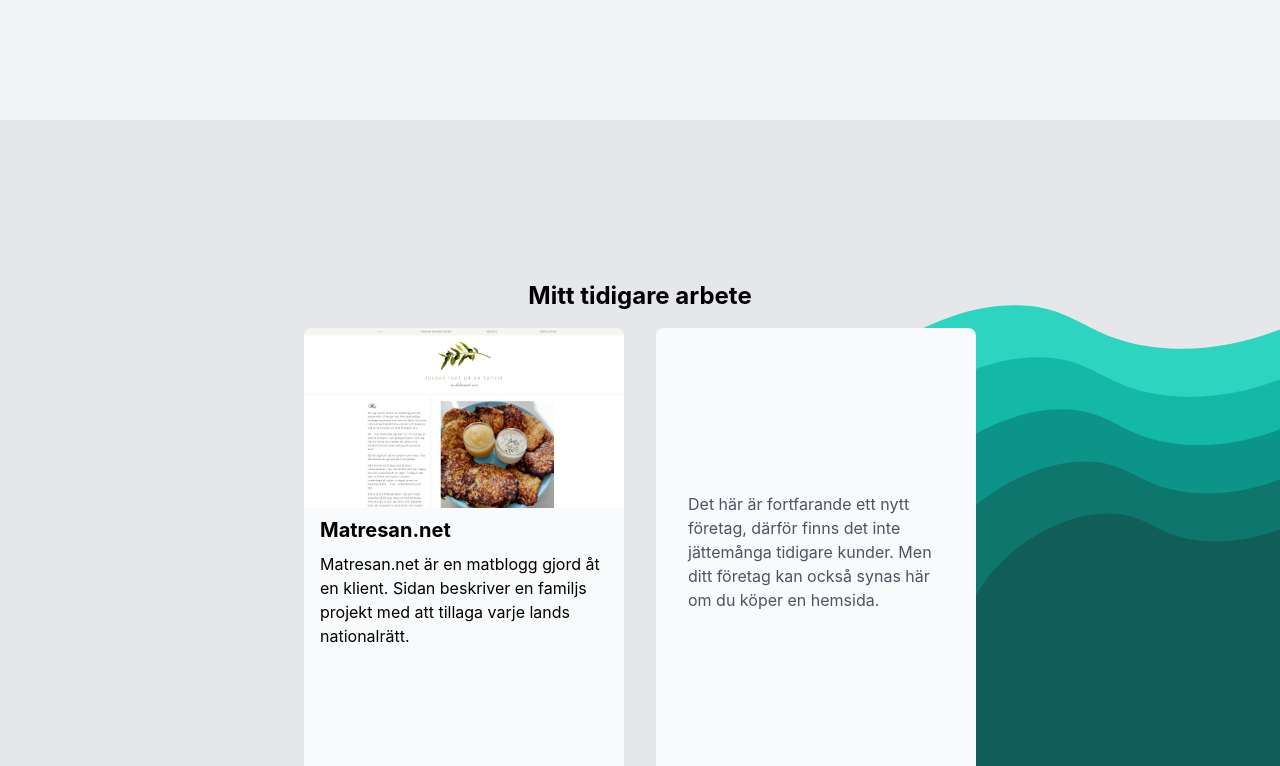
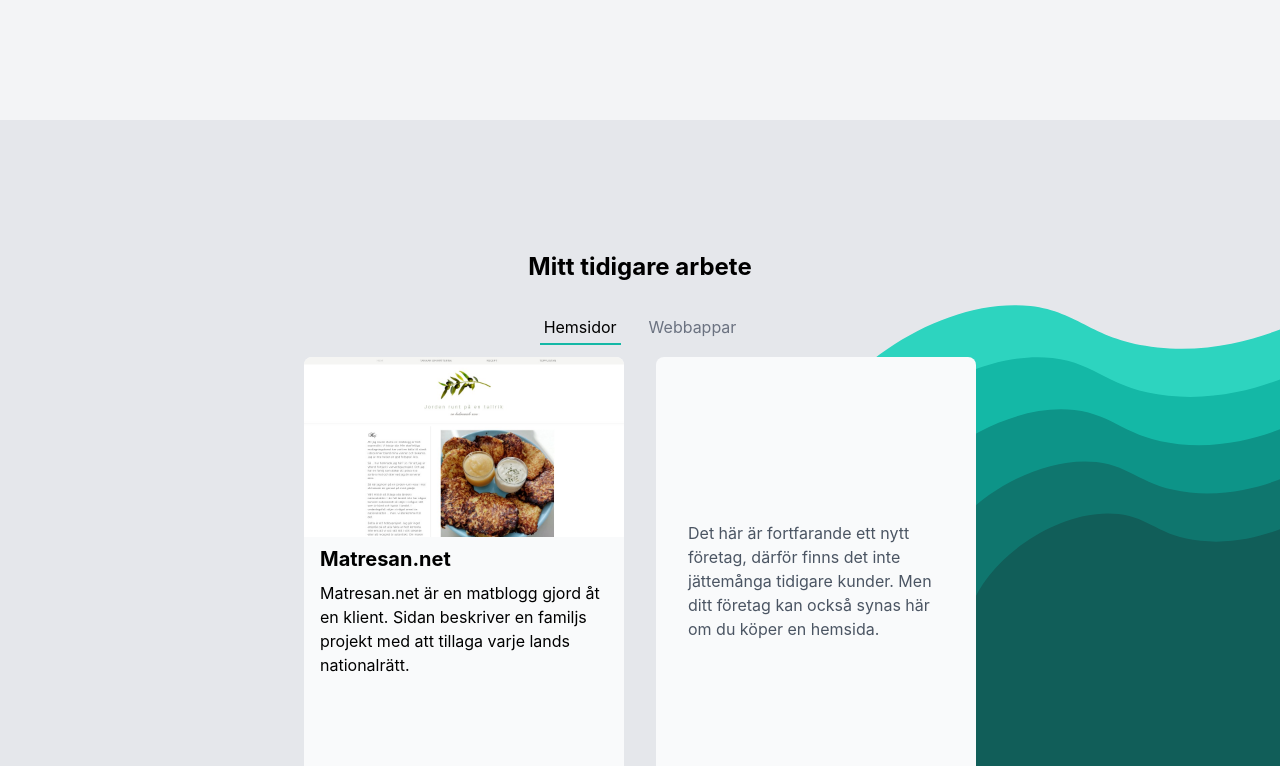
Before and after one commit to saile515/old-portfolio, a Next.js app: page / in a window 1280 px wide. Shown: the part 2280-3046 px from the top of the page. Built offline with nearby package versions, Linux system fonts and the light colour scheme.

Commit message:
Added web app section

```diff
--- a/components/Intro/Showcase/Site.tsx
+++ b/components/Intro/Showcase/Site.tsx
@@ -3,7 +3,7 @@
 export default function Site(props: { imageSrc: string; name: string; href: string; description: string }) {
 	return (
 		<a href={props.href} target="_blank" rel="noreferrer">
-			<div className="relative w-80 max-w-[90vw] h-[28rem] bg-gray-50 rounded-lg overflow-hidden z-10">
+			<div className="relative w-80 max-w-[90vw] h-[28rem] bg-gray-50 rounded-lg overflow-hidden mx-4 mb-4 sm:mb-0 z-10">
 				<div className="relative w-full h-a">
 					<Image src={props.imageSrc} layout="responsive" width={960} height={540} alt={`${props.name} skärmbild`} />
 				</div>
--- a/components/Intro/Showcase/index.tsx
+++ b/components/Intro/Showcase/index.tsx
@@ -1,20 +1,75 @@
+import { CSSTransition } from "react-transition-group";
 import Image from "next/image";
 import Site from "./Site";
+import { useState } from "react";
 
 export default function Showcase() {
+	const [websitesVisible, setWebsitesVisible] = useState<boolean>(true);
+	const [webappsVisible, setWebappsVisible] = useState<boolean>(false);
 	return (
-		<div className="w-full min-h-screen p-8 bg-gray-200 flex flex-col justify-center items-center relative">
-			<h2 className="text-xl font-bold md:text-2xl m-4">Mitt tidigare arbete</h2>
-			<div className=" grid md:grid-cols-2 gap-8">
+		<div className="w-full min-h-screen p-8 bg-gray-200 flex flex-col sm:justify-center items-center relative">
+			<h2 className="text-xl font-bold md:text-2xl m-4 z-10">Mitt tidigare arbete</h2>
+			<div className="z-10">
+				<button
+					className={`p-1 m-3 focus:outline-none ${websitesVisible ? "border-b-2 border-teal-500 " : "text-gray-500"}`}
+					onClick={() => setWebsitesVisible(true)}>
+					Hemsidor
+				</button>
+				<button
+					className={`p-1 m-3 focus:outline-none ${webappsVisible ? "border-b-2 border-teal-500 " : "text-gray-500"}`}
+					onClick={() => setWebappsVisible(true)}>
+					Webbappar
+				</button>
+			</div>
+			<div className="overflow-hidden flex justify-center z-10 relative min-w-full sm:min-w-[42rem] min-h-[28rem]">
+				<CSSTransition
+					in={websitesVisible}
+					timeout={150}
+					classNames={{
+						enter: "right-full absolute",
+						enterActive: "right-1/2 absolute translate-x-1/2",
+						enterDone: "static",
+						exit: "right-1/2 absolute translate-x-1/2",
+						exitActive: "!right-[200%] absolute translate-x-1/2",
+					}}
+					unmountOnExit
+					onEnter={() => setWebappsVisible(false)}>
+					<div className="flex flex-col sm:flex-row transition-[right]">
 						<Site
 							imageSrc="/Matresan.jpeg"
 							name="Matresan.net"
 							href="https://www.matresan.net"
 							description="Matresan.net är en matblogg gjord åt en klient. Sidan beskriver en familjs projekt med att tillaga varje lands nationalrätt."
 						/>
-				<div className="bg-gray-50 text-gray-600 w-80 max-w-[90vw] h-[28rem] flex justify-center items-center p-8 rounded-lg z-10">
-					<p>Det här är fortfarande ett nytt företag, därför finns det inte jättemånga tidigare kunder. Men ditt företag kan också synas här om du köper en hemsida.</p>
+						<div className="bg-gray-50 text-gray-600 w-80 max-w-[90vw] h-[28rem] flex justify-center items-center p-8 rounded-lg mx-4 z-10">
+							<p>
+								Det här är fortfarande ett nytt företag, därför finns det inte jättemånga tidigare kunder. Men ditt företag kan också
+								synas här om du köper en hemsida.
+							</p>
 						</div>
+					</div>
+				</CSSTransition>
+				<CSSTransition
+					in={webappsVisible}
+					timeout={150}
+					classNames={{
+						enter: "left-full absolute",
+						enterActive: "left-1/2 absolute -translate-x-1/2",
+						enterDone: "static",
+						exit: "left-1/2 absolute -translate-x-1/2",
+						exitActive: "!left-[200%] absolute -translate-x-1/2",
+					}}
+					unmountOnExit
+					onEnter={() => setWebsitesVisible(false)}>
+					<div className="flex flex-col sm:flex-row transition-[left]">
+						<Site
+							imageSrc="/Ordlist-skapare.jpeg"
+							name="Ordlist-skapare.se"
+							href="https://www.ordlist-skapare.se"
+							description="Ordlist-skapare är en liten webbapp för att göra om text till en ordlist som sedan går att redigera."
+						/>
+					</div>
+				</CSSTransition>
 			</div>
 			<div className=" absolute right-0 bottom-0 md:mt-[10vh] w-[80vh] h-[80vh]">
 				<Image src="/Illustration_2.svg" layout="fill" alt="Dekorativ illustration" />
--- a/package.json
+++ b/package.json
@@ -14,6 +14,7 @@
 		"react": "^18.0.0",
 		"react-dom": "^18.0.0",
 		"react-spring": "^9.5.2",
+		"react-transition-group": "^4.4.5",
 		"react-waypoint": "^10.3.0"
 	},
 	"devDependencies": {
@@ -21,6 +22,7 @@
 		"@types/nodemailer": "^6.4.4",
 		"@types/react": "18.0.1",
 		"@types/react-dom": "18.0.0",
+		"@types/react-transition-group": "^4.4.5",
 		"autoprefixer": "^10.4.4",
 		"eslint": "^8.13.0",
 		"eslint-config-next": "12.1.4",
```
Also changed, not shown: public/Ordlist-skapare.jpeg (added), 1 other file (tests, documents, lock files or other folders). Lines whose indentation alone changed are shown as unchanged.
